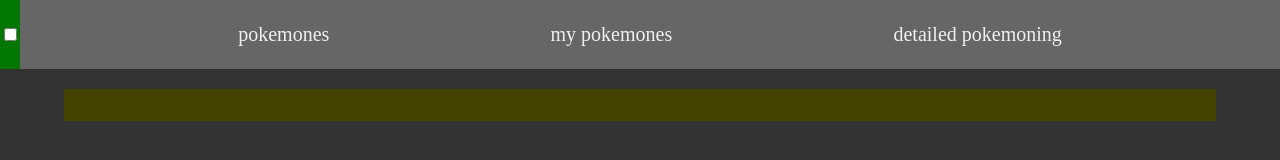
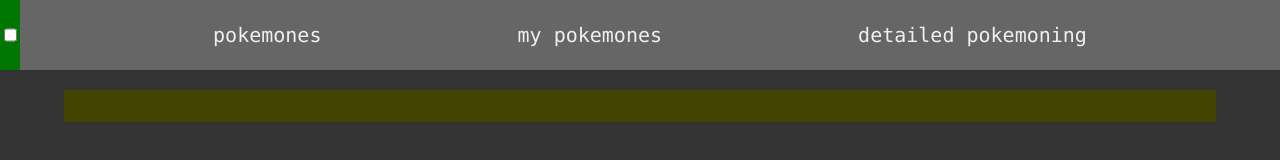
Before and after one commit to AVX00/202101-CHWE-AlbertoVidal, a website: page public/index.html in a window 1280 px wide. Drawn offline with nearby package versions, Linux system fonts and the light colour scheme; files that its build step writes are made by us from their sources; no server answers.

Commit message:
:beers: added font stack

```diff
--- a/public/styles/sass/style.sass
+++ b/public/styles/sass/style.sass
@@ -3,6 +3,7 @@
 
 body
   margin: 0
+  font-family: Consolas, "Andale Mono WT", "Andale Mono", "Lucida Console", "Lucida Sans Typewriter", "DejaVu Sans Mono", "Bitstream Vera Sans Mono", "Liberation Mono", "Nimbus Mono L", Monaco, "Courier New", Courier, monospace
 
 .container
   min-width: 100vw
```
